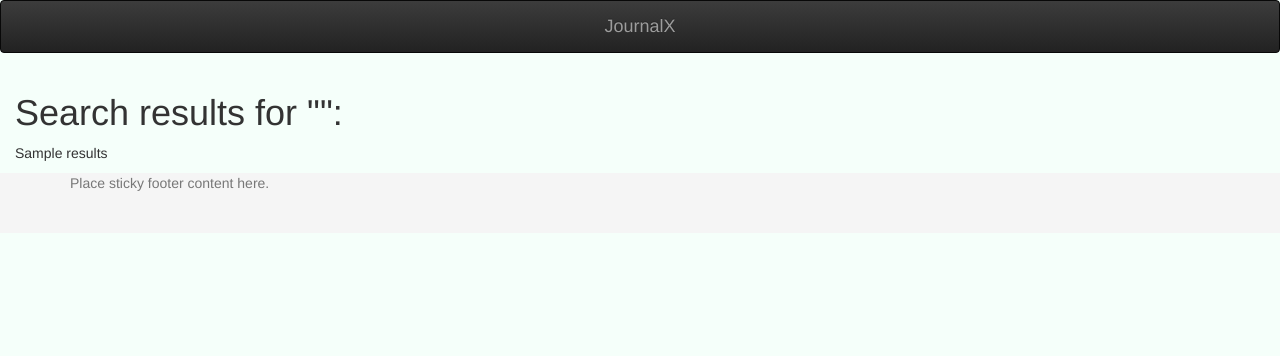
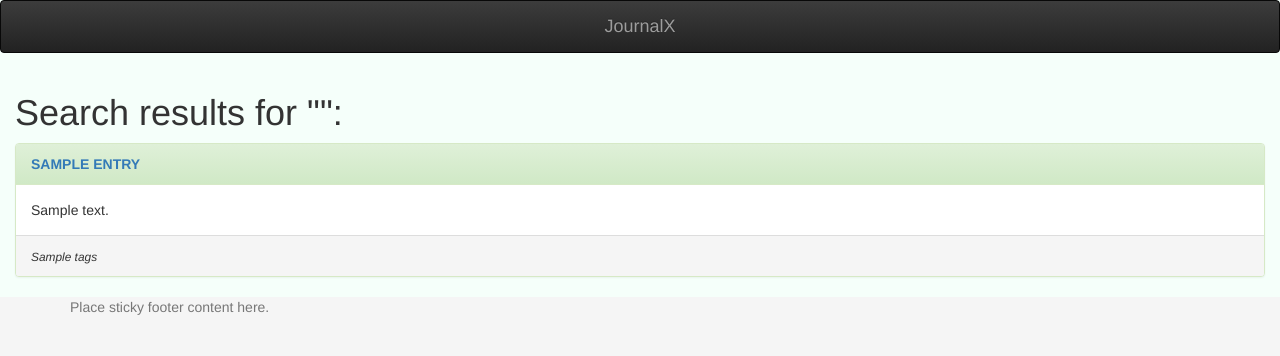
Before and after one commit to Phillisk/bc-7-journalx-flask-app, a Python web app: template app/templates/auth/search_results.html in a window 1280 px wide. Shown: the top 356 px of the page. Run offline with Jinja, Linux system fonts and the light colour scheme; the template is opened without the code that fills it: most values are stand-ins (such as "Sample title", 1, 10 or a date in 2020); some libraries are stand-ins or nearby versions.

Commit message:
Fix search.html to display all journal details

```diff
--- a/app/templates/auth/search_results.html
+++ b/app/templates/auth/search_results.html
@@ -3,6 +3,12 @@
 {% block content %}
 
   <h1>Search results for "{{ query }}":</h1>
-        <p> {{ results }} </p>
 
+    {% for entry in results %}
+        <div class="panel panel-success">
+            <div class="panel-heading"><a href="{{ url_for('auth.view_entry',id=entry.id) }}"><b>{{ entry.title|upper }}</b></a></div>
+            <div class="panel-body">{{ entry.body|truncate }}</div>
+            <div class="panel-footer"><i><small>{{ entry.tags }}</small></i></div>
+        </div>
+    {% endfor %}
 {% endblock %}
```
